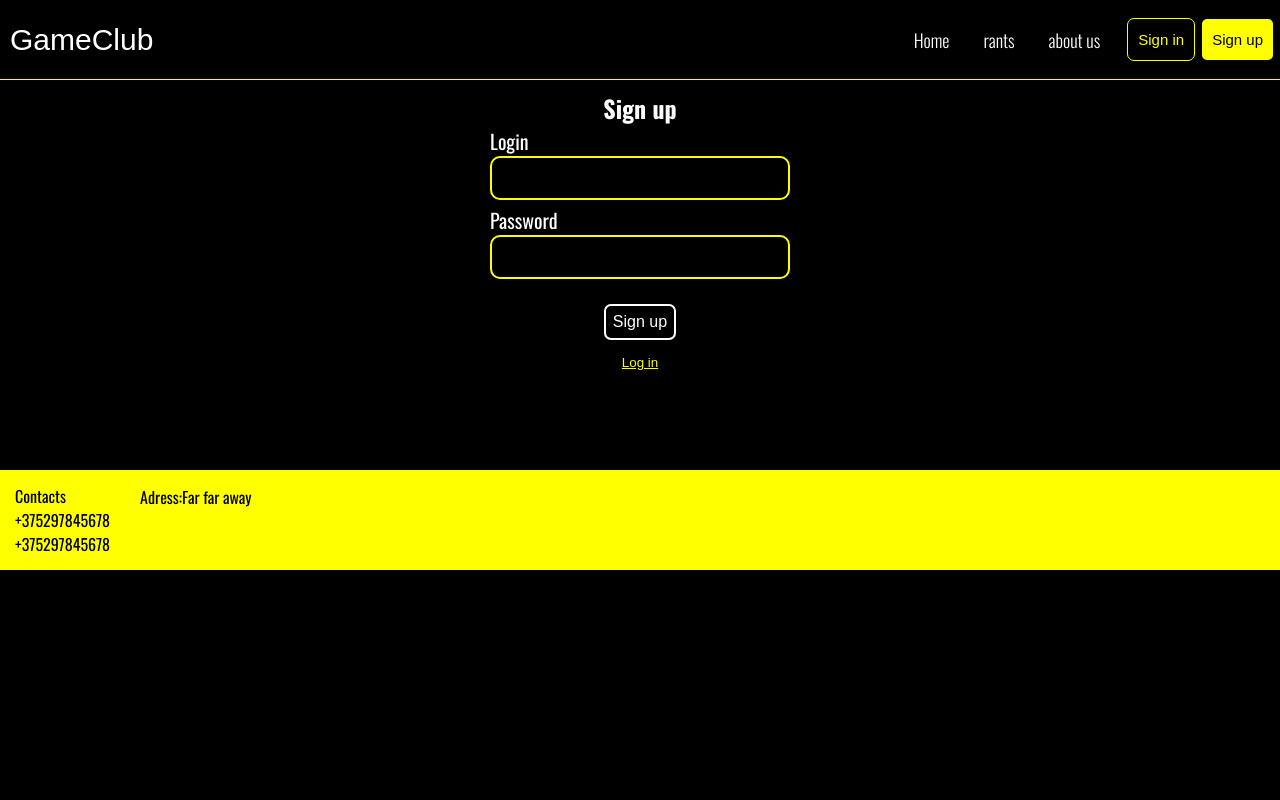
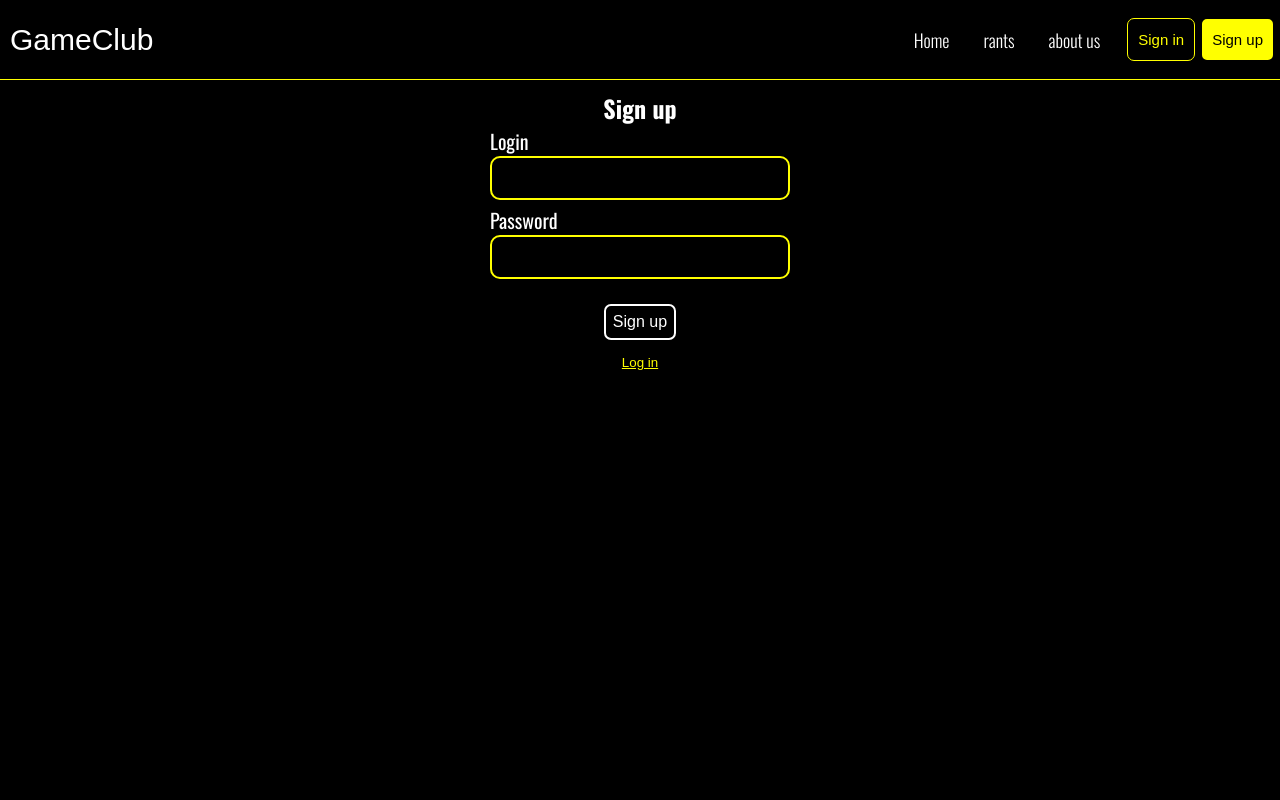
Before and after one commit to StarkDed/game_club_vue, a Vue app: page /auth in a window 1280 px wide. Shown: the top 800 px of the page. Built offline with nearby package versions, Linux system fonts and the light colour scheme; a web font is replaced by a local one.

Commit message:
fix: css in Header and AuthForm

```diff
--- a/src/components/AuthForm.vue
+++ b/src/components/AuthForm.vue
@@ -69,9 +69,12 @@ const toggleAuthText = () => {
   font-optical-sizing: auto;
   font-weight: 200;
   font-style: normal;
+
   color: white;
-  display: flex;
-  justify-content: center;
+  margin: 0 auto;
+  min-height: 100vh;
+  max-width: 300px;
+  margin: 0 auto;
 }
 h2 {
   text-align: center;
--- a/src/components/Header.vue
+++ b/src/components/Header.vue
@@ -56,6 +56,7 @@ header span {
 button {
   margin-right: 5px;
   cursor: pointer;
+  outline: none;
   font-size: 15px;
   font-weight: 500;
   border-radius: 7px;
```
